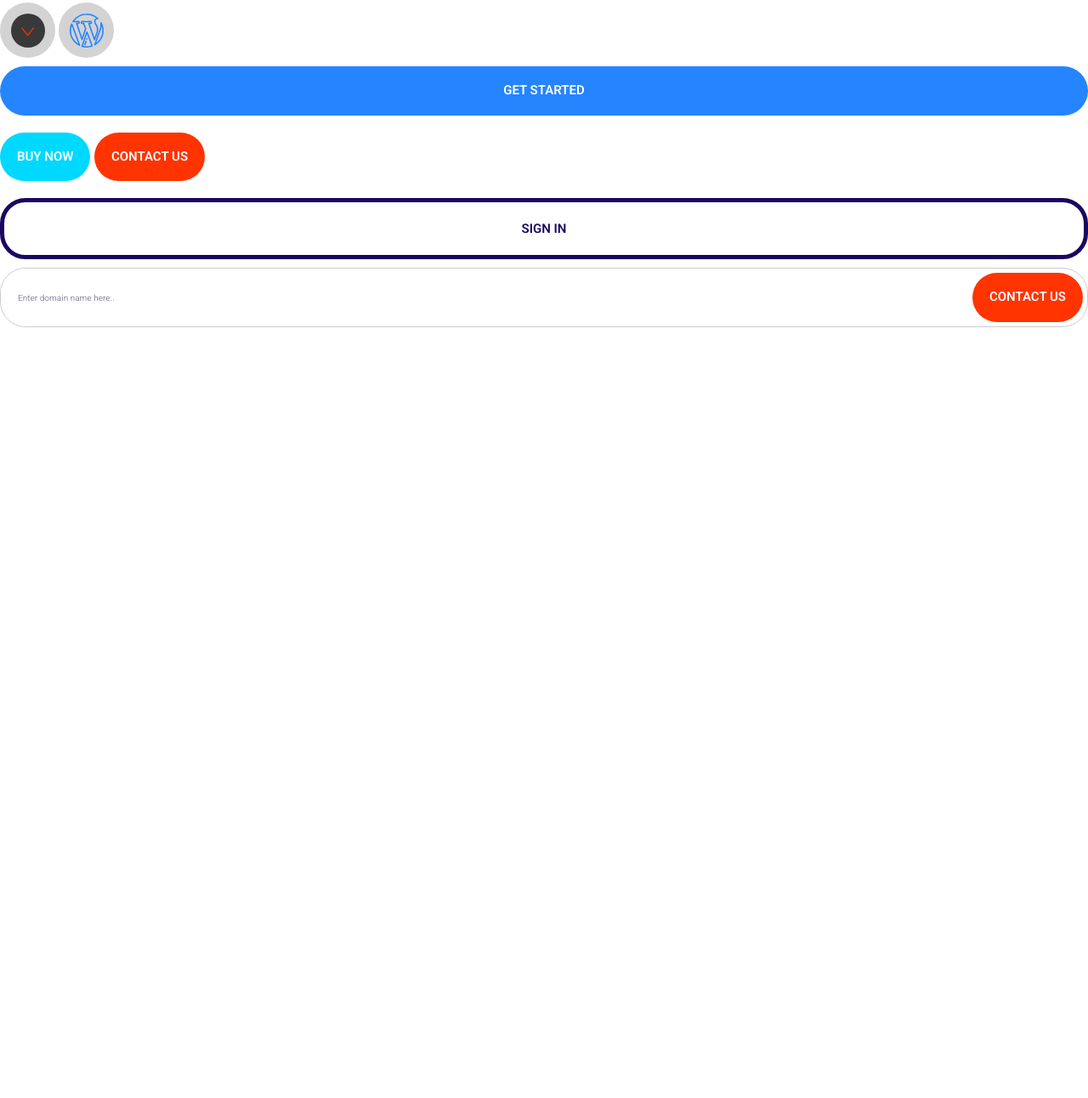
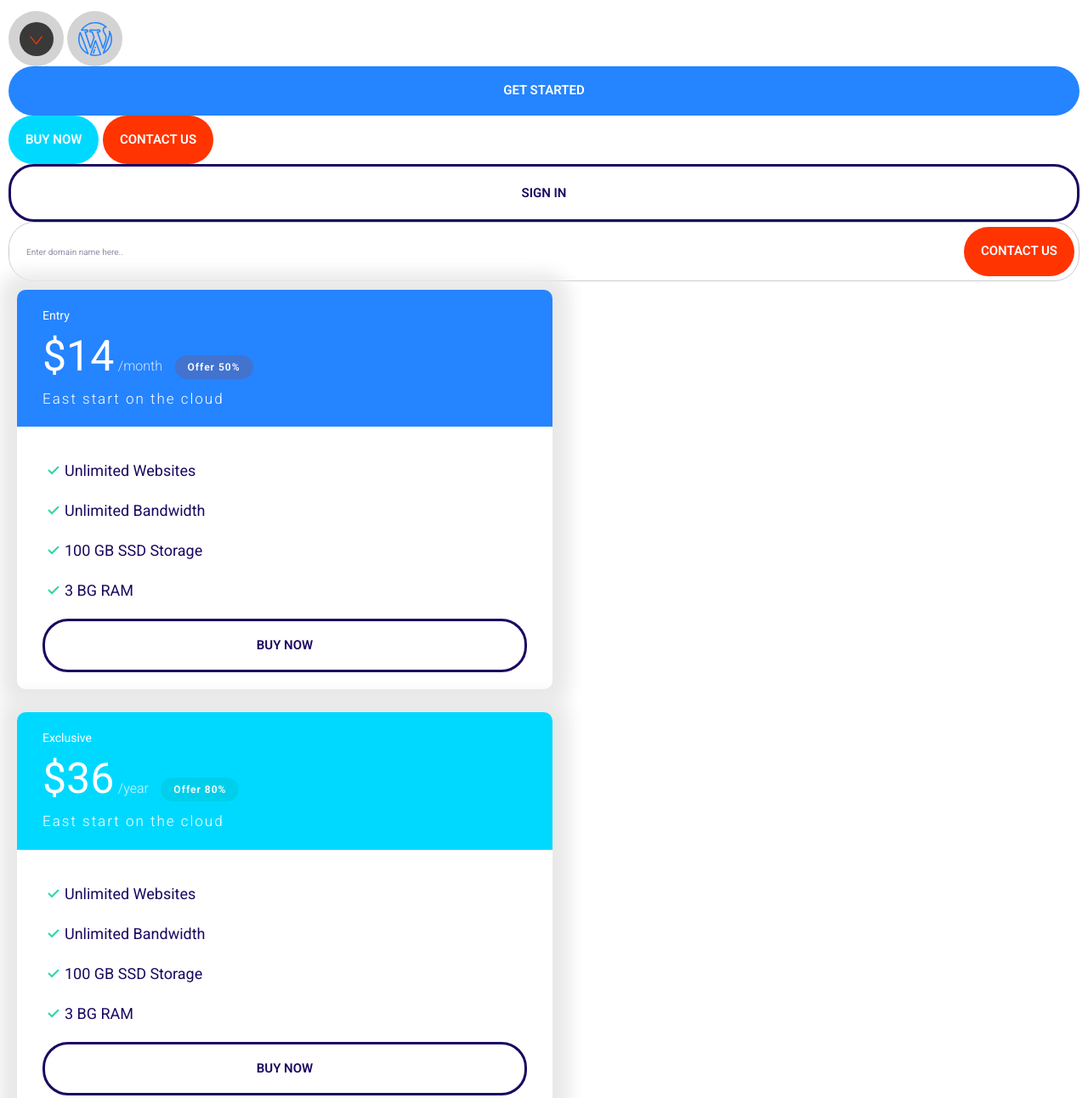
Before and after one commit to jerred-coding/ycyc, a plain HTML site: page index.html in a window 1280 px wide. Shown: the part 722-2014 px from the top of the page at 85% size. Before the commit the page ends 1107 px from the top, so only its background shows below. Drawn offline with Linux system fonts and the light colour scheme.

Commit message:
plan&card draft

```diff
--- a/index.html
+++ b/index.html
@@ -72,5 +72,47 @@
       <input class="input" type="text" placeholder="Enter domain name here.." />
       <button class="btn btn--accent">CONTACT US</button>
     </div>
+
+    <div class="plan">
+      <div class="card card--primary">
+        <header class="card__header">
+          <h3 class="plan__name">Entry</h3>
+          <span class="plan__price">$14</span>
+          <span class="plan__month">/month</span>
+          <span class="badge badge--primary badge--small">Offer 50%</span>
+          <span class="plan__text">East start on the cloud</span>
+        </header>
+        <div class="card__body">
+          <ul class="list list--tick">
+            <li class="list__item">Unlimited Websites</li>
+            <li class="list__item">Unlimited Bandwidth</li>
+            <li class="list__item">100 GB SSD Storage</li>
+            <li class="list__item">3 BG RAM</li>
+          </ul>
+          <button class="btn btn--transparency btn--block">BUY NOW</button>
+        </div>
+      </div>
+    </div>
+
+    <div class="plan">
+      <div class="card card--secondary">
+        <header class="card__header">
+          <h3 class="plan__name">Exclusive</h3>
+          <span class="plan__price">$36</span>
+          <span class="plan__month">/year</span>
+          <span class="badge badge--secondary badge--small">Offer 80%</span>
+          <span class="plan__text">East start on the cloud</span>
+        </header>
+        <div class="card__body">
+          <ul class="list list--tick">
+            <li class="list__item">Unlimited Websites</li>
+            <li class="list__item">Unlimited Bandwidth</li>
+            <li class="list__item">100 GB SSD Storage</li>
+            <li class="list__item">3 BG RAM</li>
+          </ul>
+          <button class="btn btn--transparency btn--block">BUY NOW</button>
+        </div>
+      </div>
+    </div>
   </body>
 </html>
--- a/ycyc CSS/style.css
+++ b/ycyc CSS/style.css
@@ -4,7 +4,7 @@ html {
 
 :root {
   --color-primary: #2584ff;
-  --color-seconday: #00d9ff;
+  --color-secondary: #00d9ff;
   --color-accent: #ff3400;
   --color-heading: #1b0760;
   --color-body: #918ca4;
@@ -23,6 +23,7 @@ body {
   font-family: "roboto", Arial, Helvetica, sans-serif;
   font-size: 2.4rem;
   line-height: 1.5;
+  padding: 10px;
 }
 
 h1,
@@ -106,12 +107,13 @@ a {
 }
 
 .badge--secondary {
-  background-color: var(--color-seconday);
+  background-color: var(--color-secondary);
   color: white;
 }
 
 .badge--small {
   font-size: 1.6rem;
+  padding: 0.5rem 1.5rem;
 }
 
 @media screen and (min-width: 1024px) {
@@ -160,6 +162,10 @@ a {
   content: url(../images/tick.svg);
 }
 
+/* .list--tick .list__item {
+  font-weight: 400;
+} */
+
 @media screen and (min-width: 1024px) {
   .list--tick .list__item::before {
     padding: 0 0.5rem 0 0.5rem;
@@ -197,7 +203,6 @@ a {
   cursor: pointer;
   font-size: 1.8rem;
   font-weight: 600;
-  margin: 1rem 0;
   outline: 0;
   padding: 2rem;
   text-align: center;
@@ -218,7 +223,7 @@ a {
 }
 
 .btn--secondary {
-  background-color: var(--color-seconday);
+  background-color: var(--color-secondary);
   color: white;
 }
 
@@ -237,7 +242,7 @@ a {
 
 .btn--transparency {
   background-color: rgba(255, 255, 255, 0);
-  border: 5px solid var(--color-heading);
+  border: 3px solid var(--color-heading);
   color: var(--color-heading);
   display: inline-block; /* "in line element" cannot set width, this will gv ANCHOR/SPAN element to apply width. */
 }
@@ -297,3 +302,87 @@ a {
     font-size: 1rem;
   }
 }
+
+.card {
+  border-radius: 10px;
+  width: 50%;
+  box-shadow: 0 0 20px 20px rgb(233, 233, 233);
+  overflow: hidden;
+  margin: 1rem;
+  display: inline-block;
+}
+
+.card__header,
+.card__body {
+  padding: 2rem 3rem;
+}
+
+.card--primary .card__header {
+  background-color: var(--color-primary);
+  color: white;
+}
+
+.card--secondary .card__header {
+  background-color: var(--color-secondary);
+  color: white;
+}
+
+.card--primary .badge--primary {
+  background-color: rgb(66, 115, 207);
+  letter-spacing: 1px;
+  font-weight: 550;
+}
+
+.card--secondary .badge--secondary {
+  background-color: rgb(0, 207, 235);
+  letter-spacing: 1px;
+  font-weight: 550;
+}
+
+.plan__name {
+  font-size: 2.4rem;
+  margin: 0;
+  color: white;
+  font-weight: 500;
+}
+
+.plan__price {
+  font-size: 6rem;
+}
+
+.plan__month {
+  font-size: 2.4rem;
+  font-weight: 300;
+  opacity: 0.8;
+  margin-right: 1rem;
+}
+
+.plan__text {
+  display: block;
+  font-size: 2rem;
+  font-weight: 300;
+  letter-spacing: 2px;
+}
+
+.plan .list__item {
+  margin-bottom: 2rem;
+}
+
+.plan .btn {
+  margin: 0;
+}
+
+@media screen and (min-width: 1024px) {
+  .plan__name {
+    font-size: 1.4rem;
+  }
+  .plan__price {
+    font-size: 5rem;
+  }
+  .plan__month {
+    font-size: 1.6rem;
+  }
+  .plan__text {
+    font-size: 1.7rem;
+  }
+}
```
Also changed, not shown: components/card.html (added, +6 -0 lines), components/plan.html (added, +20 -0 lines).
